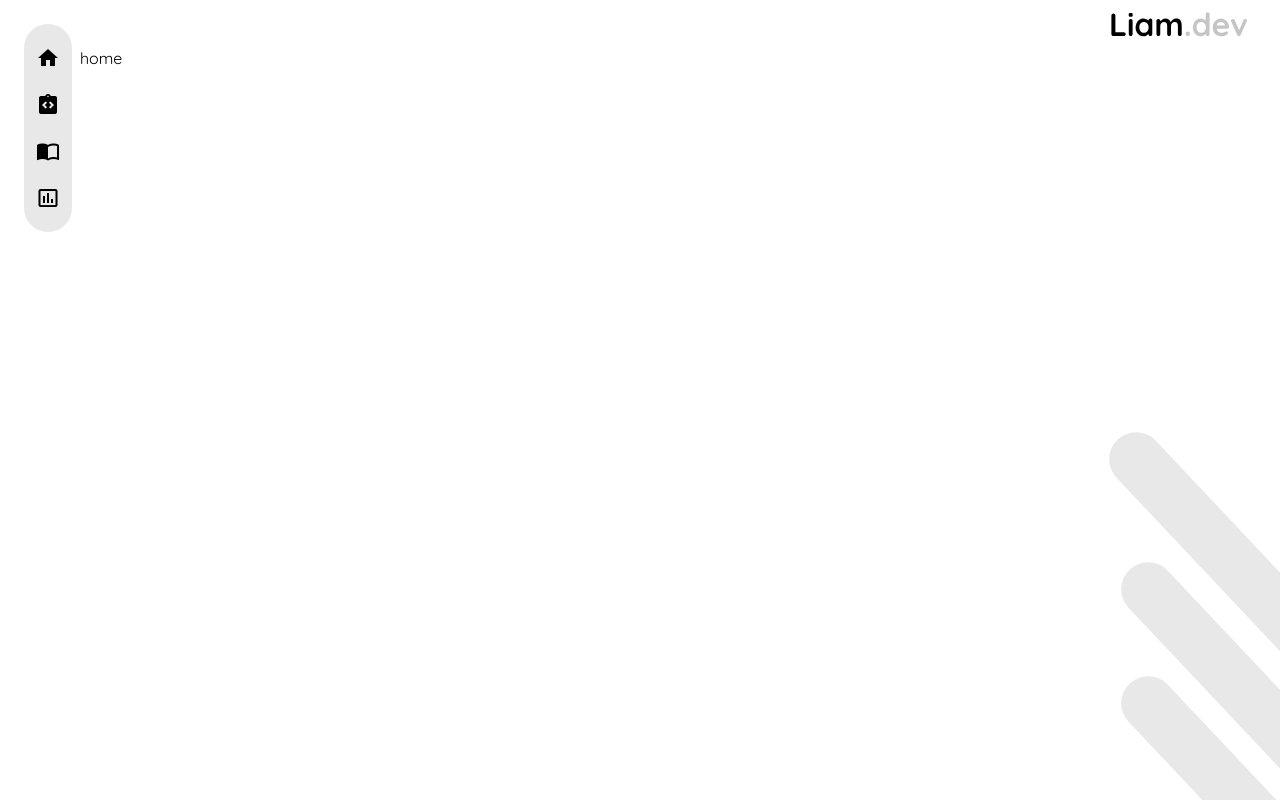
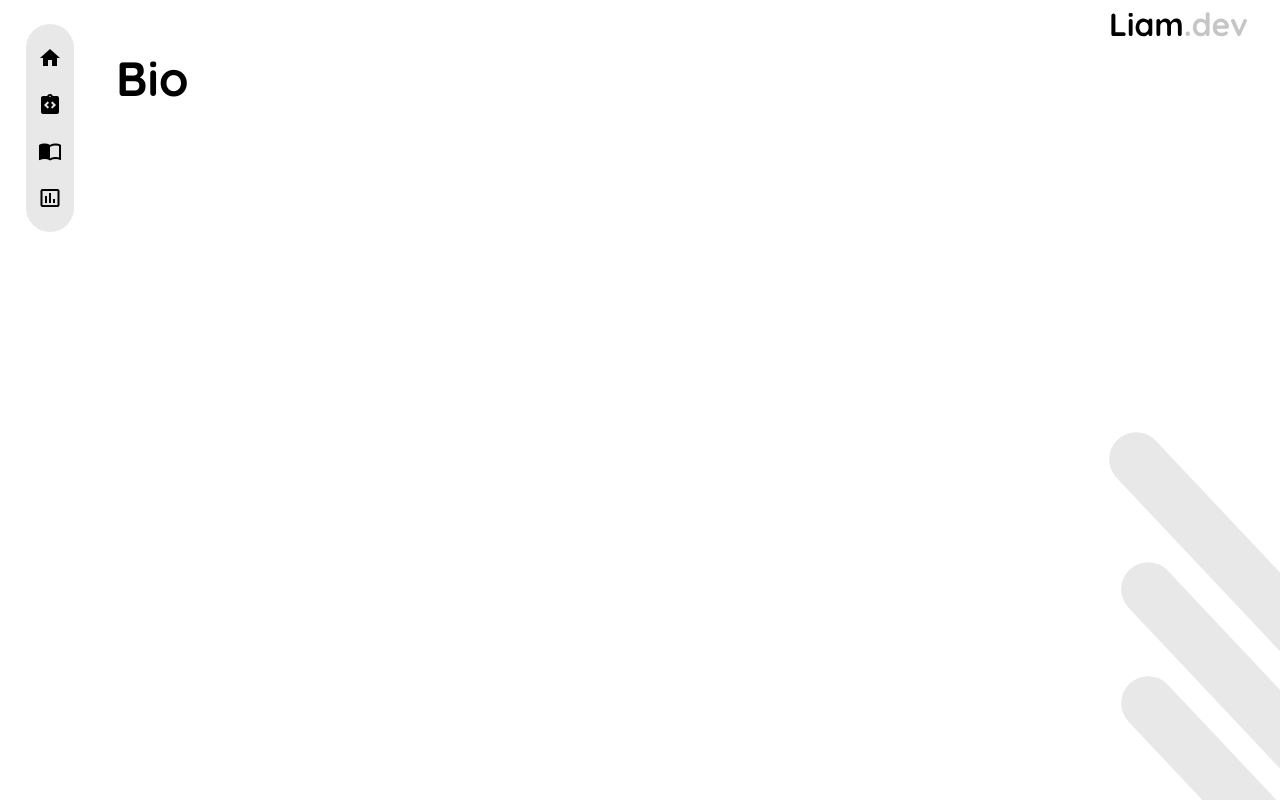
Before and after one commit to liamdebellada/portfolio, a Gatsby site: page / in a window 1280 px wide. Built offline with nearby package versions, Linux system fonts and the light colour scheme; Gatsby itself is replaced by a stand-in of ours.

Commit message:
Created heading component

```diff
--- /dev/null
+++ b/src/components/heading/heading.css
@@ -0,0 +1,4 @@
+.heading {
+	font-size: 3rem;
+	font-weight: 800;
+}
--- /dev/null
+++ b/src/components/heading/heading.tsx
@@ -0,0 +1,16 @@
+import React from 'react';
+import './heading.css';
+
+interface HeadingOptions {
+	text: string
+}
+
+const Heading = ({options} : {options: HeadingOptions}) => {
+	return (
+		<div className="heading">
+			{options.text}
+		</div>
+	)
+}
+
+export default Heading;
--- a/src/layouts/layout.css
+++ b/src/layouts/layout.css
@@ -1,6 +1,6 @@
 .parent {
 	display: grid;
-	grid-template-columns: 80px 1fr;
+	grid-template-columns: 100px 1fr;
 	height: 100%;
 	background-image: url(/stripes.svg);
 	background-repeat: no-repeat;
@@ -9,13 +9,13 @@
 
 .navContainer {
 	display: flex;
-	padding: 1rem;
-	padding-right: 0;
 	padding-top: 1.5rem;
 	justify-content: center;
 }
 
 .contentContainer {
+	display: flex;
+	flex-direction: column;
 }
 
 .logoHeading {
--- /dev/null
+++ b/src/pages/index.css
@@ -0,0 +1,7 @@
+.homeParent {
+	display: grid;
+	padding-left: 1rem;
+	padding-right: 1rem;
+	height: 100%;
+	grid-template-rows: 50% 50%;
+}
--- a/src/pages/index.tsx
+++ b/src/pages/index.tsx
@@ -1,9 +1,18 @@
 import * as React from "react"
+import './index.css';
+
+//components
+import Heading from '../components/heading/heading';
 
 const app = () => {
   return (
-    <div>
-      home
+    <div className="homeParent">
+      <div className="homeTop">
+        <Heading options={{text: "Bio"}}/>
+      </div>
+      <div className="homeBottom">
+
+      </div>
     </div>
   )
 }
```
